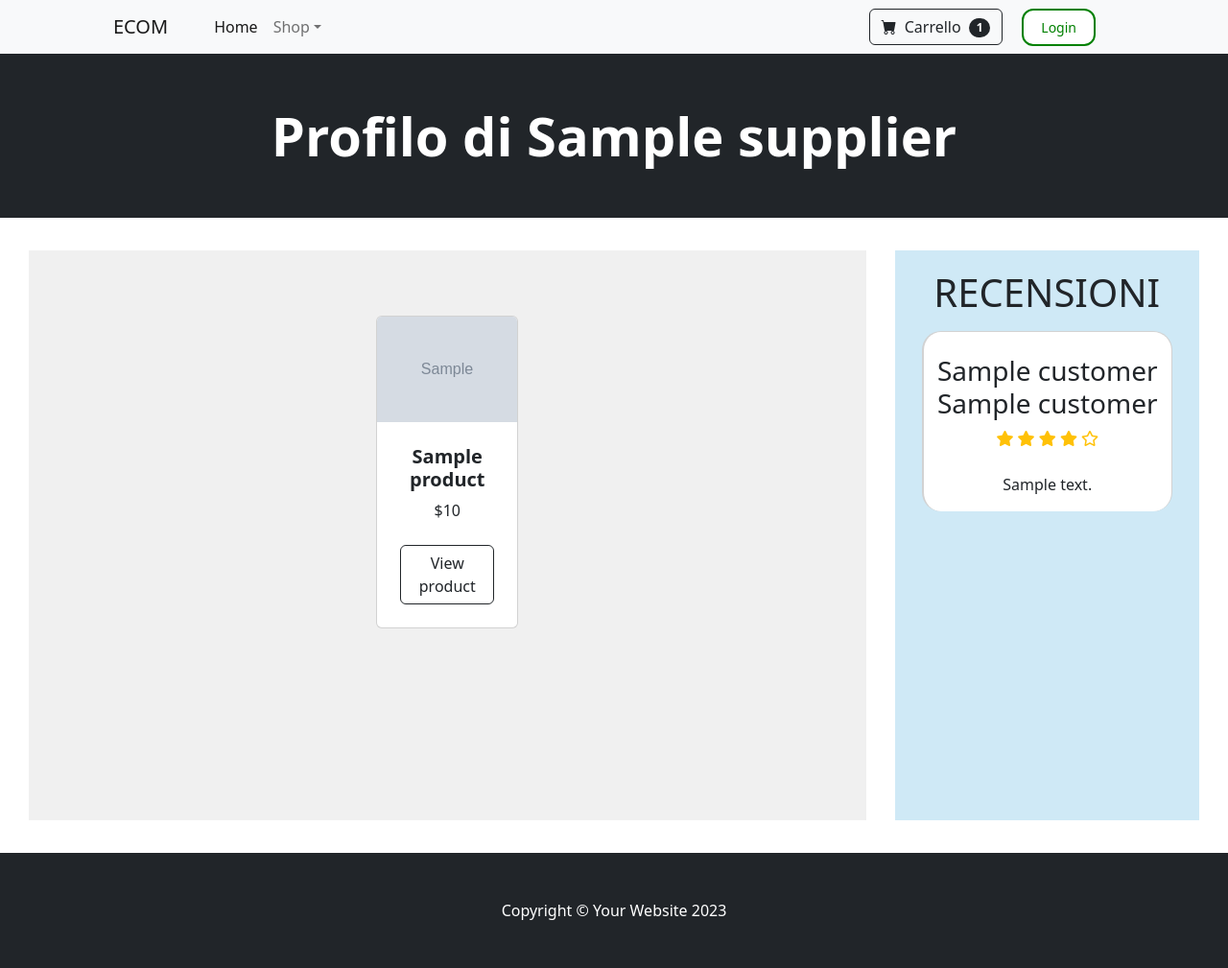
After one commit to gabrieledavena/eCom, a Django app: template account/templates/account/displaySupplier.html in a window 1280 px wide. The commit adds this page. Shown: the whole page at 96% size. Run offline with Django 5.2, Linux system fonts and the light colour scheme; the template is opened without the code that fills it: most values are stand-ins (such as "Sample title", 1, 10 or a date in 2020); grey boxes marked "Sample" are stand-in pictures; some libraries are stand-ins or nearby versions.

Commit message:
displaySupplier

```diff
--- /dev/null
+++ b/account/templates/account/displaySupplier.html
@@ -0,0 +1,129 @@
+{%extends 'base.html' %}
+
+{% block head_plug %}
+ <style>
+        .left {
+            flex: 3; /* 7 parts of 8 */
+            background-color: #f0f0f0;
+            padding: 20px;
+            margin-right: 30px;
+        }
+
+        .right {
+            flex: 1; /* 1 part of 8 */
+            background-color: #cfe9f6;
+            padding: 20px;
+            max-height: 600px;
+        }
+        section.py-1 {
+            margin: 30px;
+            display: flex;
+        }
+
+        div.box-inner_review {
+            display: compact;
+            height: 450px;
+            overflow:auto;
+            padding:5px;
+            }
+
+ </style>
+{% endblock %}
+
+{%block content %}
+        <!-- Header-->
+        <header class="bg-dark py-1">
+            <div class="container px-4 px-lg-5 my-5">
+                <div class="text-center text-white">
+                    <h1 class="display-4 fw-bolder">Profilo di {{ supplier }}</h1>
+                </div>
+            </div>
+        </header>
+
+
+        <!-- Section-->
+        <section class="py-1">
+            <div class="left">
+                <div class="container px-4 px-lg-5 mt-5">
+                    <div class="row gx-4 gx-lg-5 row-cols-2 row-cols-md-3 row-cols-xl-4 justify-content-center">
+
+                        {% for product in products%}
+
+                        <div class="col mb-5">
+                            <div class="card h-100">
+                                <!-- Product image-->
+                                <img class="card-img-top" src="{{product.image.url}}" alt="..." />
+                                <!-- Product details-->
+                                <div class="card-body p-4">
+                                    <div class="text-center">
+                                        <!-- Product name-->
+                                        <h5 class="fw-bolder">{{product.nome}}</h5>
+                                        <!-- Product price-->
+                                        ${{product.price}}
+                                    </div>
+                                </div>
+                                <!-- Product actions-->
+                                <div class="card-footer p-4 pt-0 border-top-0 bg-transparent">
+                                    <div class="text-center"><a class="btn btn-outline-dark mt-auto" href="/store/product/{{ product.id }}/">View product</a></div>
+                                </div>
+                            </div>
+                        </div>
+
+                        {% endfor %}
+
+                    </div>
+                </div>
+            </div>
+
+            <div class="right">
+            <div style="text-align: center;">
+            <h1> RECENSIONI </h1>
+
+
+                <div class="box-inner_review">
+                    <div class="card-body">
+                        <div style="text-align: center;">
+                            {% for review in reviews %}
+
+                                <div class="card" style="border-radius: 20px; border-bottom: 4px; border-left-width: 2px; margin:3px">
+                                    <br>
+                                    <h3>{{ review.customer.nome }} {{ review.customer.cognome }}</h3>
+                                    <!-- Visualizzazione delle stelle per il voto della singola recensione -->
+                                    <span>
+                                        {% for i in "12345" %}
+                                            {% if i <= review.rating|floatformat %}
+                                                <i class="fas fa-star text-warning"></i> <!-- Stella piena -->
+                                            {% else %}
+                                                <i class="far fa-star text-warning"></i> <!-- Stella vuota -->
+                                            {% endif %}
+                                        {% endfor %}
+                                    </span><br>
+                                    <p> {{ review.comment }}</p>
+                                </div>
+                            {% empty %}
+                                <p>Non ci sono recensioni per questo prodotto.</p>
+                            {% endfor %}
+                        </div>
+                    </div>
+                </div>
+                <br>
+                            <span>
+                                {% for i in "12345" %}
+                                    {% if i <= average|floatformat %}
+                                        <i class="fas fa-star text-warning"></i> <!-- Stella piena -->
+                                    {% endif %}
+                                {% endfor %}
+                                {% if halfstar == 1 %}
+                                <i class="fas fa-star-half-alt text-warning"></i>
+                                {% endif %}
+                                {% for i in "12345" %}
+                                    {% if i <= empty|floatformat %}
+                                        <i class="far fa-star text-warning"></i> <!-- Stella piena -->
+                                    {% endif %}
+                                {% endfor %}
+                            </span><br>
+                </div>
+            </div>
+        </section>
+
+{% endblock %}
--- a/account/urls.py
+++ b/account/urls.py
@@ -15,6 +15,7 @@ urlpatterns = [
 
     path("Customerprofile/<int:pk>/", CustomerProfileView.as_view(), name= 'customerprofile'),
     path("Supplierprofile/<int:pk>/", SupplierProfileView.as_view(), name='supplierprofile'),
+    path("displaySupllier/<int:pk>/", displaySupplier, name='displaySupplier'),
 
     path("addproduct/", addproduct, name='addproduct'),
     path("deleteproduct/<int:pk>", delete_product, name='deleteproduct'),
--- a/templates/base.html
+++ b/templates/base.html
@@ -42,7 +42,6 @@
             text-align: center;
             padding: 10px;
         }
-
     </style>
     </head>
     <body>
```
Also changed, not shown: account/views.py (+33 -8 lines), store/templates/store/product.html (+16 -3 lines), db.sqlite3.
